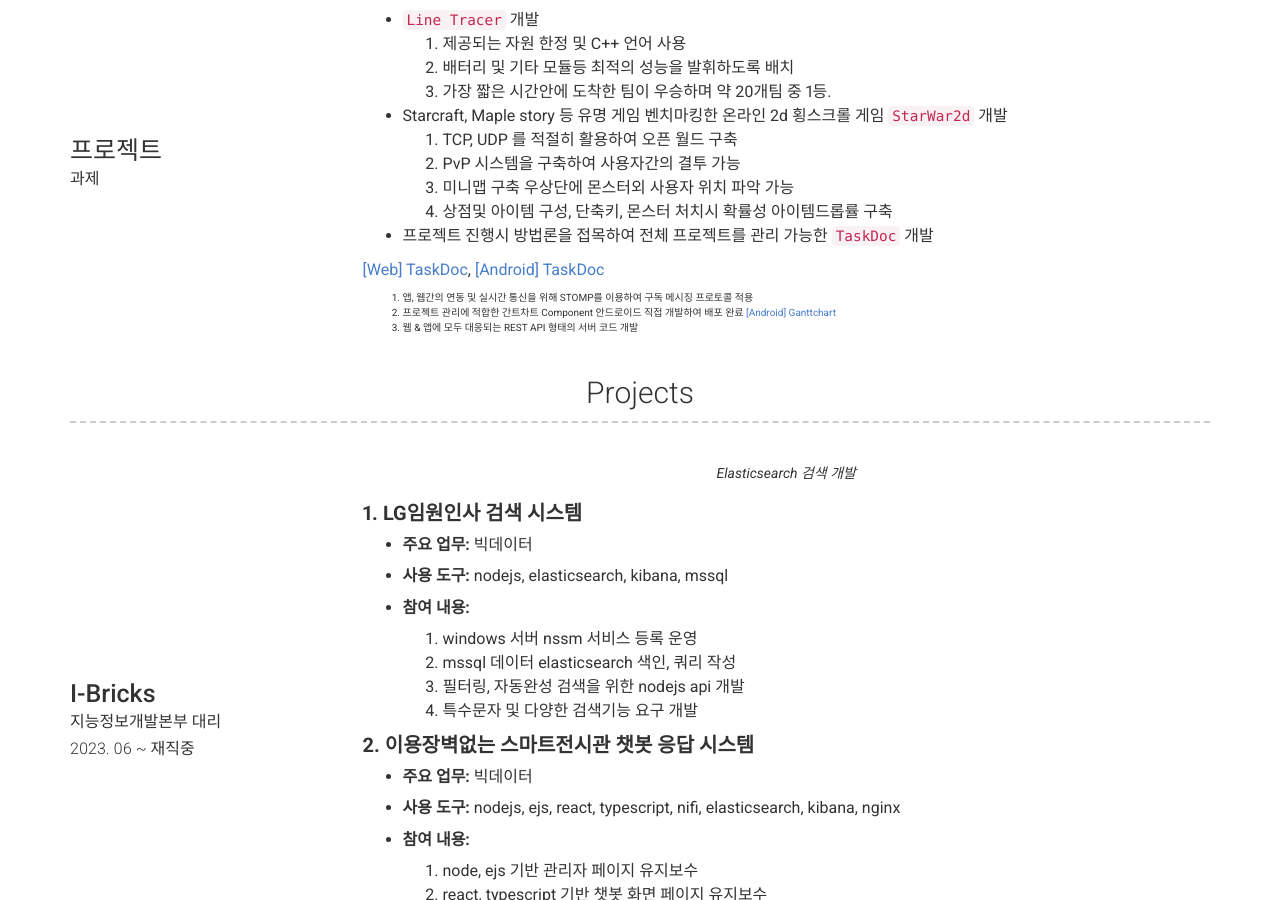
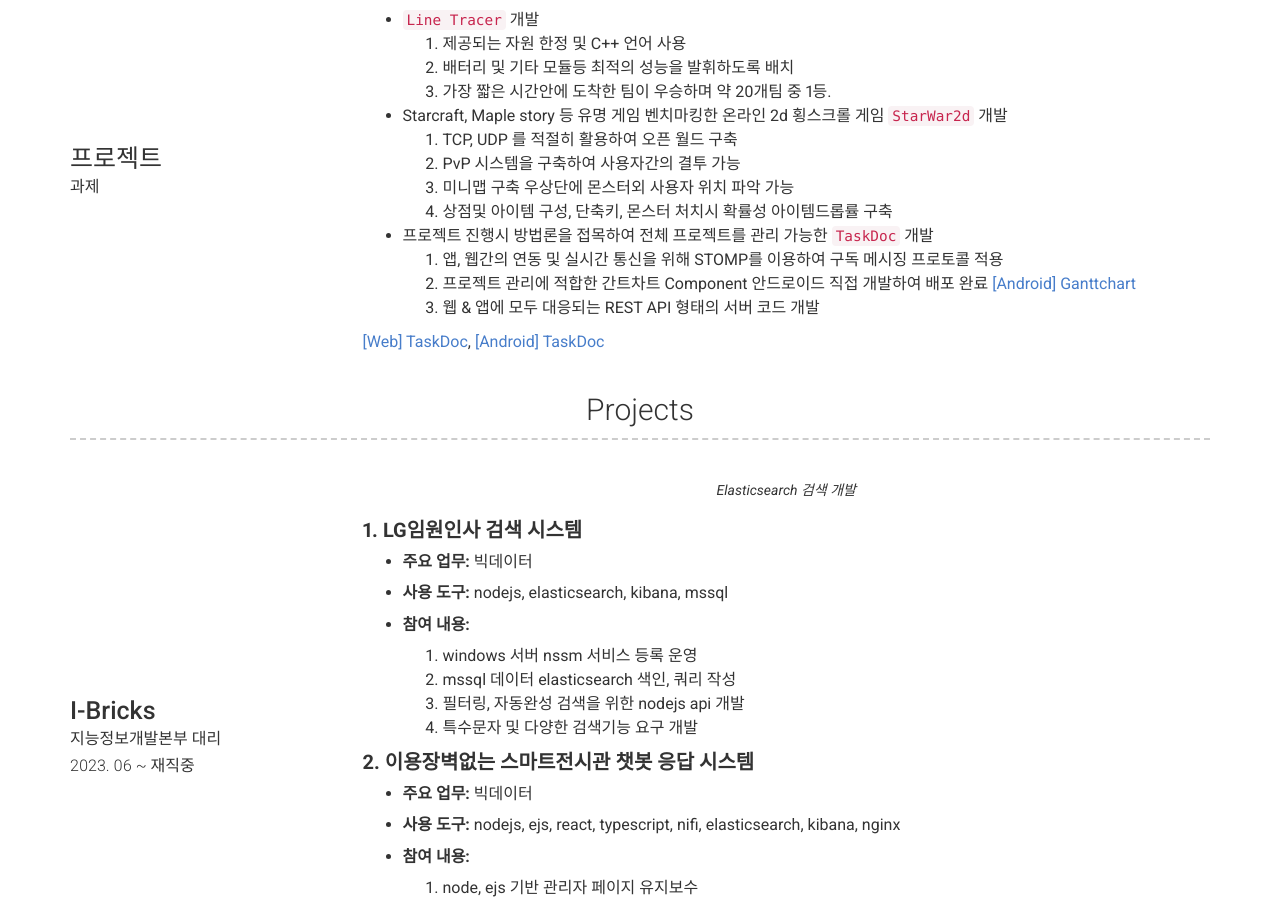
Before and after one commit to sihyeonleee/sihyeonleee.github.io, a Jekyll site: the page built from index.md, in a window 1280 px wide and 900 px high, scrolled down 1356 px. Built offline with Jekyll 4.4.1, drawn with Linux system fonts in a browser that asks for light colours; nearby versions of some CDN libraries; part of the change alters nothing that is shown.

Commit message:
no message

```diff
--- a/_config.yml
+++ b/_config.yml
@@ -151,12 +151,12 @@ content:
             3. 미니맵 구축 우상단에 몬스터외 사용자 위치 파악 가능
             4. 상점및 아이템 구성, 단축키, 몬스터 처치시 확률성 아이템드롭률 구축
           - 프로젝트 진행시 방법론을 접목하여 전체 프로젝트를 관리 가능한 `TaskDoc` 개발
+            1. 앱, 웹간의 연동 및 실시간 통신을 위해 STOMP를 이용하여 구독 메시징 프로토콜 적용
+            2. 프로젝트 관리에 적합한 간트차트 Component 안드로이드 직접 개발하여 배포 완료 <a href="https://github.com/dltlgus312/Ganttchart-Android">[Android] Ganttchart</a>
+            3. 웹 & 앱에 모두 대응되는 REST API 형태의 서버 코드 개발
 
           <a href="https://github.com/dltlgus312/TaskDoc-WEB-SERVER">[Web] TaskDoc</a>,
           <a href="https://github.com/dltlgus312/TaskDoc-ANDROID">[Android] TaskDoc</a>
-            1. 앱, 웹간의 연동 및 실시간 통신을 위해 STOMP를 이용하여 구독 메시징 프로토콜 적용
-            2. 프로젝트 관리에 적합한 간트차트 Component 안드로이드 직접 개발하여 배포 완료 <a href="https://github.com/dltlgus312/Ganttchart-Android">[Android] Ganttchart</a>
-            3. 웹 & 앱에 모두 대응되는 REST API 형태의 서버 코드 개발
 
   - title: Projects
     layout: list
```
